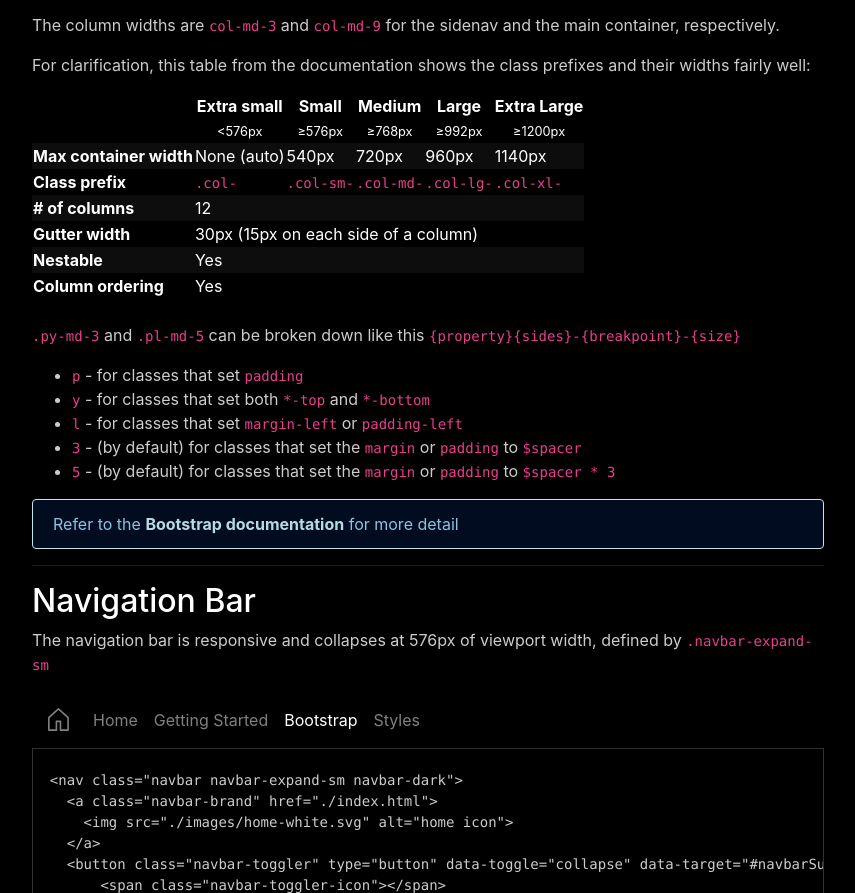
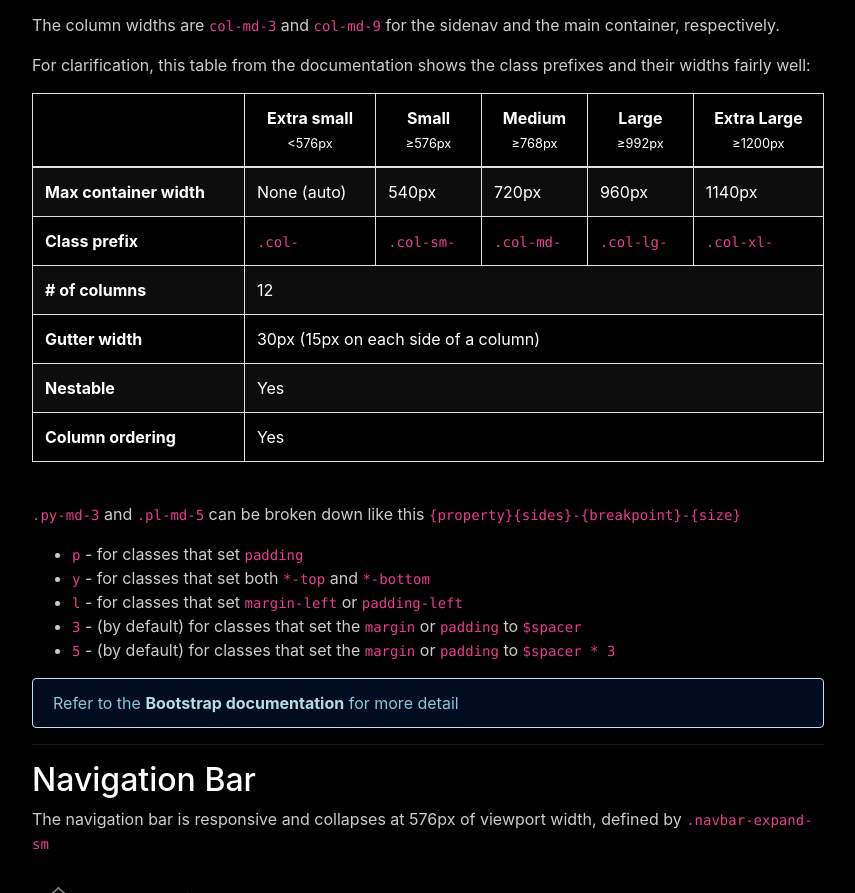
Before and after one commit to jsphkm/CS50-project0, a website: page bootstrap-page.html in a window 1280 px wide. Shown: the part 879-1772 px from the top of the page, without its empty margins (371-1226 px from the left). Drawn offline with nearby package versions, Linux system fonts and the light colour scheme; files that its build step writes are made by us from their sources.

Commit message:
Change back to include all of bootstrap

```diff
--- a/scss/custom.scss
+++ b/scss/custom.scss
@@ -163,20 +163,8 @@ ul.row.p0-social {
   }
 }
 
-@import "../node_modules/bootstrap/scss/functions";
-@import "../node_modules/bootstrap/scss/variables";
-@import "../node_modules/bootstrap/scss/mixins";
-@import "../node_modules/bootstrap/scss/root";
-@import "../node_modules/bootstrap/scss/reboot";
-@import "../node_modules/bootstrap/scss/type";
-@import "../node_modules/bootstrap/scss/alert";
-@import "../node_modules/bootstrap/scss/code";
-@import "../node_modules/bootstrap/scss/grid";
-@import "../node_modules/bootstrap/scss/nav";
-@import "../node_modules/bootstrap/scss/navbar";
-@import "../node_modules/bootstrap/scss/close";
-@import "../node_modules/bootstrap/scss/utilities";
-@import "../node_modules/bootstrap/scss/transitions";
+// Option A: Include all of Bootstrap
+@import "../node_modules/bootstrap/scss/bootstrap";
 
 @include media-breakpoint-down(sm) {
   .sidenav {
```
